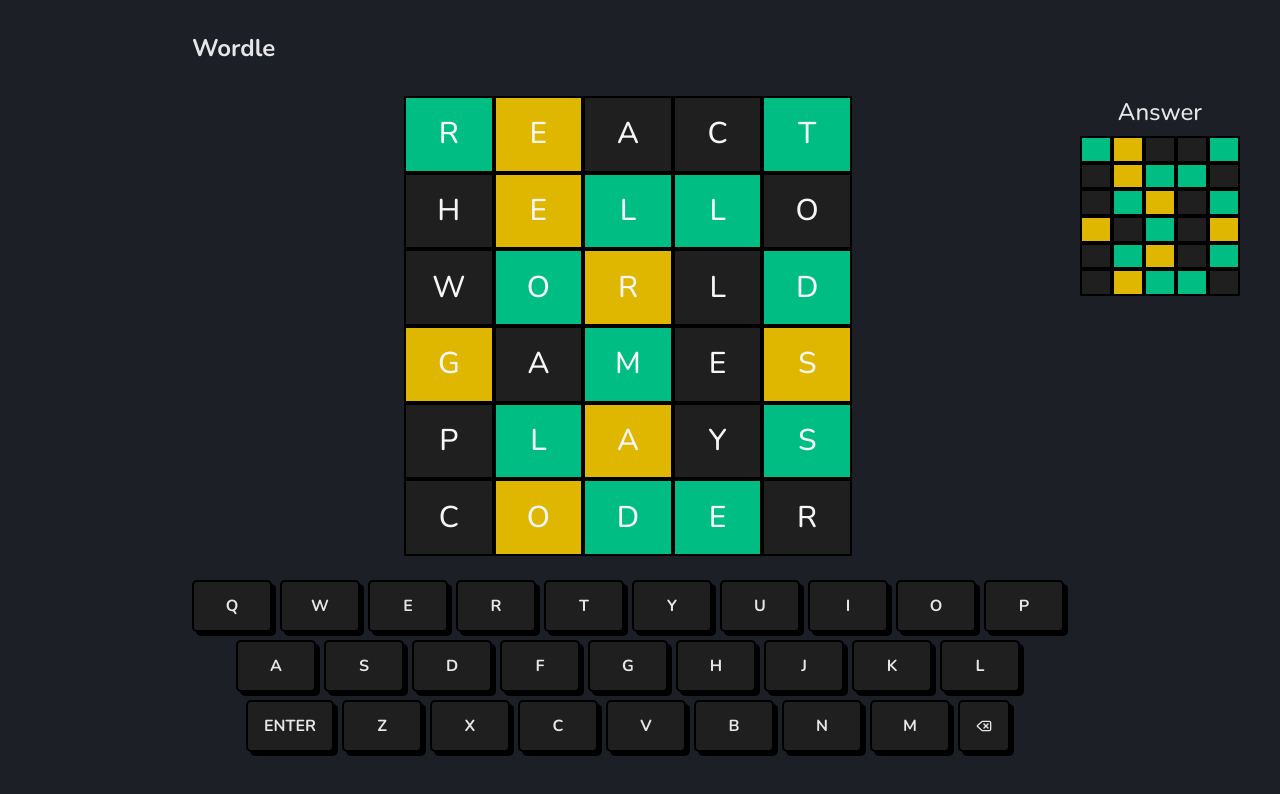
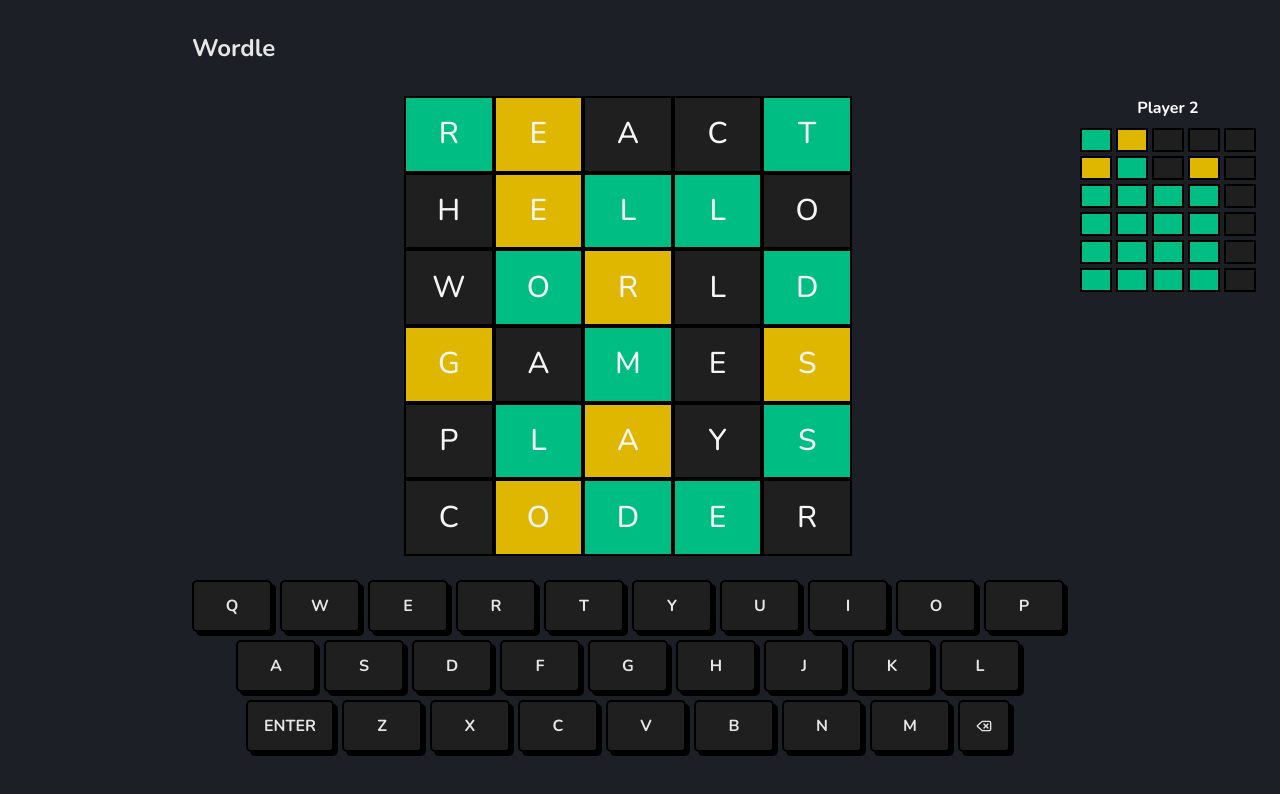
Before and after one commit to Kaizouku14/sail, a React app in the folder frontend/: page /game in a window 1280 px wide. Shown: the top 794 px of the page. Built offline with nearby package versions, Linux system fonts and the light colour scheme; the HTML template or start-up script is replaced by a standard one.

Commit message:
feat(frontend): add game, auth, and socket types

```diff
--- a/frontend/src/features/game/board.tsx
+++ b/frontend/src/features/game/board.tsx
@@ -1,4 +1,4 @@
-import type { TileStatus } from "@/types/tile-status";
+import type { TileStatus } from "@/types/game.types";
 import Title from "./tile";
 
 const Board = () => {
--- a/frontend/src/features/game/enemy-board-preview.tsx
+++ /dev/null
@@ -1,64 +0,0 @@
-import { cn, mapBg } from "@/lib/utils";
-import type { TileStatus } from "@/types/tile-status";
-
-interface EnemyBoardPreviewProps {
-  tiles?: { status: TileStatus }[];
-}
-
-const EnemyBoardPreview: React.FC<EnemyBoardPreviewProps> = ({ tiles }) => {
-  const MocktilesData = [
-    { status: "CORRECT" },
-    { status: "PRESENT" },
-    { status: "ABSENT" },
-    { status: "ABSENT" },
-    { status: "CORRECT" },
-
-    { status: "ABSENT" },
-    { status: "PRESENT" },
-    { status: "CORRECT" },
-    { status: "CORRECT" },
-    { status: "ABSENT" },
-
-    { status: "ABSENT" },
-    { status: "CORRECT" },
-    { status: "PRESENT" },
-    { status: "ABSENT" },
-    { status: "CORRECT" },
-
-    { status: "PRESENT" },
-    { status: "ABSENT" },
-    { status: "CORRECT" },
-    { status: "ABSENT" },
-    { status: "PRESENT" },
-
-    { status: "ABSENT" },
-    { status: "CORRECT" },
-    { status: "PRESENT" },
-    { status: "ABSENT" },
-    { status: "CORRECT" },
-
-    { status: "ABSENT" },
-    { status: "PRESENT" },
-    { status: "CORRECT" },
-    { status: "CORRECT" },
-    { status: "ABSENT" },
-  ];
-
-  return (
-    <div className="flex flex-col gap-2 items-center">
-      <div className="text-2xl">Answer</div>
-      <div className="grid grid-cols-5 mx-auto size-40 ">
-        {MocktilesData.map((v, i) => (
-          <div
-            key={i}
-            className={cn(
-              "border-2 border-border",
-              mapBg[v.status as TileStatus],
-            )}
-          ></div>
-        ))}
-      </div>
-    </div>
-  );
-};
-export default EnemyBoardPreview;
--- a/frontend/src/features/game/index.ts
+++ b/frontend/src/features/game/index.ts
@@ -1,6 +1,5 @@
 import Board from "./board";
 import Tile from "./tile";
 import KeyBoard from "./keyboard";
-import EnemyBoardPreview from "./enemy-board-preview";
 
-export { Tile, Board, KeyBoard, EnemyBoardPreview };
+export { Tile, Board, KeyBoard };
--- a/frontend/src/features/game/tile.tsx
+++ b/frontend/src/features/game/tile.tsx
@@ -1,5 +1,5 @@
-import { cn, mapBg } from "@/lib/utils";
-import type { TileStatus } from "@/types/tile-status";
+import { cn, colorMap } from "@/lib/utils";
+import type { TileStatus } from "@/types/game.types";
 
 interface TileProps {
   letter: string;
@@ -11,7 +11,7 @@
     <div
       className={cn(
         "text-neutral-100 border-2 border-border flex justify-center items-center text-3xl",
-        mapBg[status],
+        colorMap[status],
       )}
     >
       {letter}
--- /dev/null
+++ b/frontend/src/features/race/opponent-board.tsx
@@ -0,0 +1,41 @@
+import { cn, colorMap } from "@/lib/utils";
+import { MAX_GUESSES, WORD_LENGTH } from "@/utils/constants";
+
+interface OpponentBoardProps {
+  username: string;
+  guessColors: string[][];
+}
+
+const OpponentBoard: React.FC<OpponentBoardProps> = ({
+  username,
+  guessColors,
+}) => {
+  return (
+    <div className="flex flex-col gap-2 items-center">
+      <div className="flex items-center gap-2">
+        <span className="text-white font-bold">{username}</span>
+      </div>
+
+      <div className="flex flex-col gap-1 ">
+        {Array.from({ length: MAX_GUESSES }).map((_, rowIndex) => (
+          <div key={rowIndex} className="flex gap-1">
+            {Array.from({ length: WORD_LENGTH }).map((_, colIndex) => {
+              const color = guessColors[rowIndex]?.[colIndex];
+              return (
+                <div
+                  key={colIndex}
+                  className={cn(
+                    "border-2 border-border",
+                    colorMap[color],
+                    "transition-colors duration-300 h-6 w-8",
+                  )}
+                />
+              );
+            })}
+          </div>
+        ))}
+      </div>
+    </div>
+  );
+};
+export default OpponentBoard;
--- a/frontend/src/lib/utils.ts
+++ b/frontend/src/lib/utils.ts
@@ -6,7 +6,7 @@
   return twMerge(clsx(inputs));
 }
 
-export const mapBg: Record<TileStatus, string> = {
+export const colorMap: Record<TileStatus, string> = {
   CORRECT: "bg-chart-3",
   PRESENT: "bg-chart-2",
   ABSENT: "bg-secondary-background",
--- a/frontend/src/pages/game.tsx
+++ b/frontend/src/pages/game.tsx
@@ -1,6 +1,16 @@
-import { Board, KeyBoard, EnemyBoardPreview } from "@/features/game";
+import { Board, KeyBoard } from "@/features/game";
+import OpponentBoard from "@/features/race/opponent-board";
 
 const Game = () => {
+  const guessColors: string[][] = [
+    ["CORRECT", "PRESENT", "ABSENT", "ABSENT", "ABSENT"],
+    ["PRESENT", "CORRECT", "ABSENT", "PRESENT", "ABSENT"],
+    ["CORRECT", "CORRECT", "CORRECT", "CORRECT", "ABSENT"],
+    ["CORRECT", "CORRECT", "CORRECT", "CORRECT", "ABSENT"],
+    ["CORRECT", "CORRECT", "CORRECT", "CORRECT", "ABSENT"],
+    ["CORRECT", "CORRECT", "CORRECT", "CORRECT", "ABSENT"],
+  ];
+
   return (
     <div className="flex gap-4 w-full">
       <div className="flex flex-col gap-6 w-full">
@@ -8,7 +18,7 @@
         <KeyBoard />
       </div>
 
-      <EnemyBoardPreview />
+      <OpponentBoard username="Player 2" guessColors={guessColors} />
     </div>
   );
 };
--- /dev/null
+++ b/frontend/src/types/game.types.ts
@@ -0,0 +1,19 @@
+export type TileStatus = "CORRECT" | "PRESENT" | "ABSENT" | "EMPTY" | "ACTIVE";
+export type GameStatus = "IN_PROGRESS" | "WON" | "LOST";
+
+export interface LetterResult {
+  letter: string;
+  status: TileStatus;
+}
+
+export interface Guess {
+  word: string;
+  results: LetterResult[];
+}
+
+export interface GameState {
+  guesses: Guess[];
+  status: GameStatus;
+  guessesRemaining: number;
+  answer?: string; // only present when game ends
+}
--- /dev/null
+++ b/frontend/src/types/socket.types.ts
@@ -0,0 +1,44 @@
+export type PlayerStatus = "PLAYING" | "WON" | "LOST";
+export type RoomStatus = "WAITING" | "IN_PROGRESS" | "FINISHED";
+
+export interface RoomPlayer {
+  id: string;
+  username: string;
+  guesses: number;
+  status: PlayerStatus;
+  guessColors: string[][];
+}
+
+export interface RoomState {
+  id: string;
+  hostId: string;
+  status: RoomStatus;
+  players: RoomPlayer[];
+}
+
+// WebSocket event payloads
+export interface PlayerJoinedPayload {
+  playerId: string;
+  username: string;
+}
+
+export interface GuessResultPayload {
+  playerId: string;
+  guessNumber: number;
+  results: string[];
+}
+
+export interface OpponentGuessPayload {
+  playerId: string;
+  guessNumber: number;
+  colors: string[];
+}
+
+export interface PlayerWonPayload {
+  playerId: string;
+  guessCount: number;
+}
+
+export interface GameOverPayload {
+  answer: string;
+}
--- a/frontend/src/types/tile-status.ts
+++ /dev/null
@@ -1 +0,0 @@
-export type TileStatus = "CORRECT" | "PRESENT" | "ABSENT";
--- /dev/null
+++ b/frontend/src/utils/config.ts
@@ -0,0 +1,4 @@
+export const config = {
+  apiUrl: import.meta.env.VITE_API_URL as string,
+  wsUrl: import.meta.env.VITE_WS_URL as string,
+} as const;
```
Also changed, not shown: frontend/src/types/auth.types.ts (added, +20 -0 lines), 2 other files (tests, documents, lock files or other folders).
